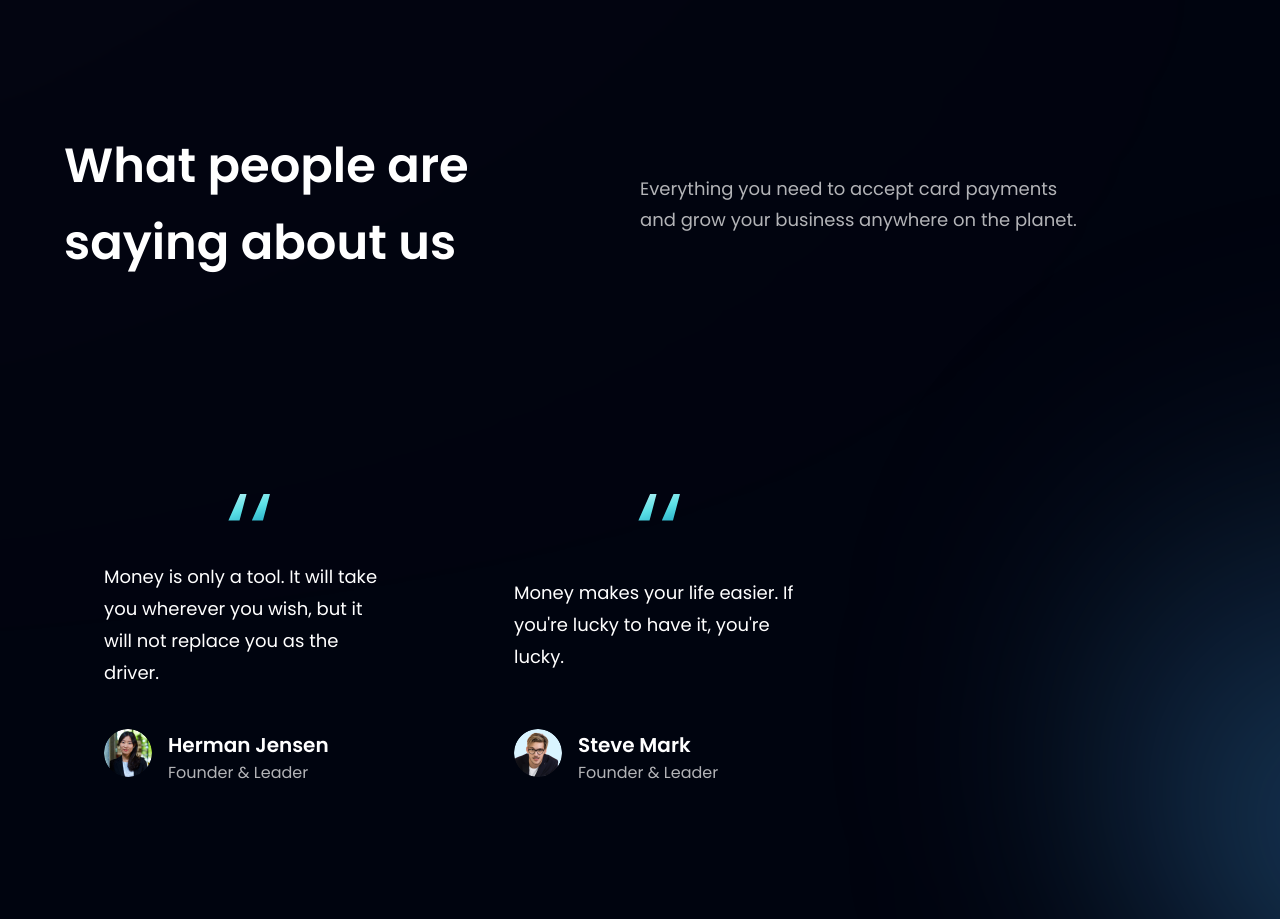
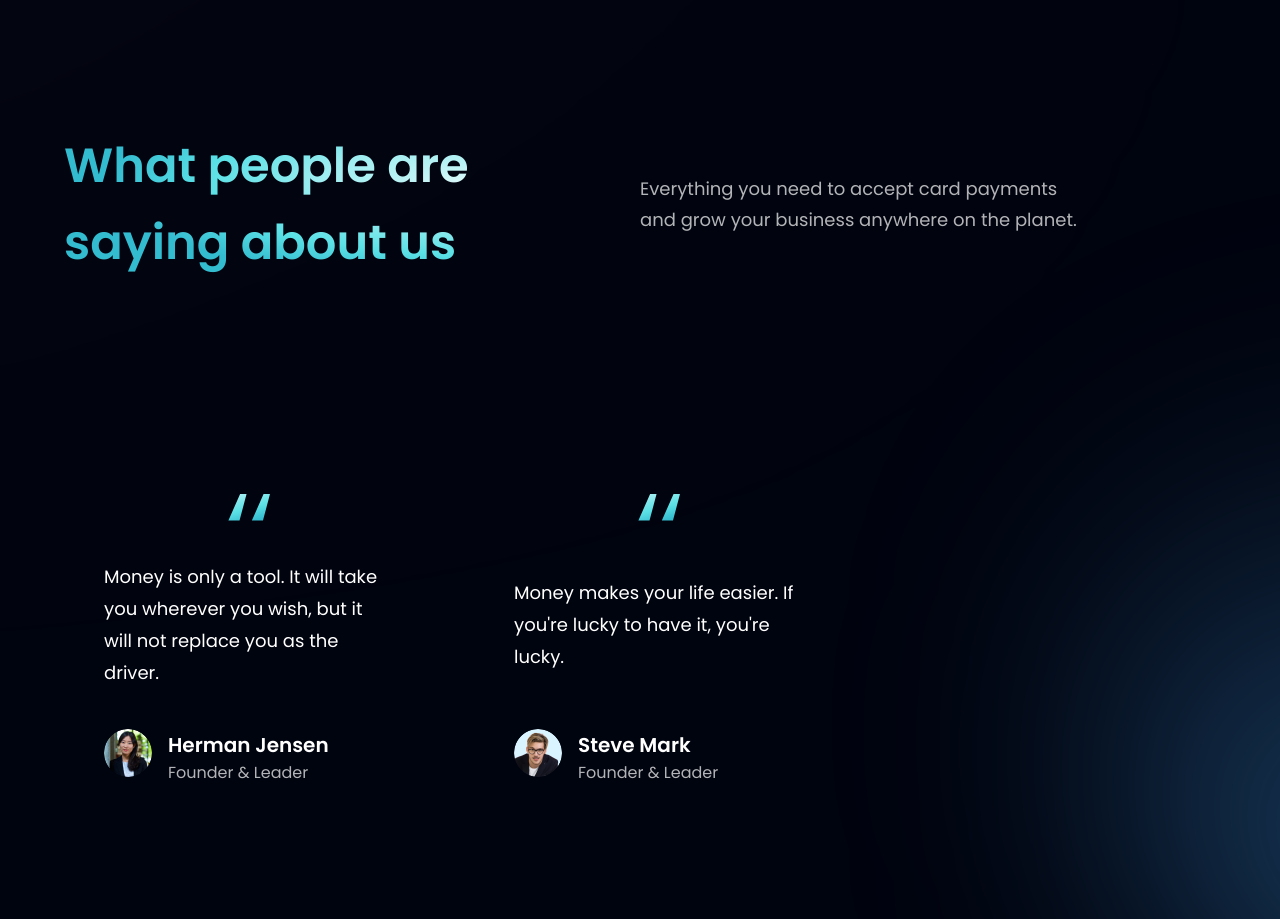
Before and after one commit to dev0cloo/banking-app, a React (Vite) app in the folder bankingApp/: page / in a window 1280 px wide. Shown: the part 2605-3524 px from the top of the page. Built offline with nearby package versions, Linux system fonts and the light colour scheme.

Commit message:
Update Testimonials with animations

```diff
--- a/bankingApp/src/components/Testimonials.jsx
+++ b/bankingApp/src/components/Testimonials.jsx
@@ -2,6 +2,8 @@ import React from "react";
 import { feedback } from "../constants";
 import styles, { layout } from "../style";
 import FeedbackCard from "./FeedbackCard";
+import { motion } from "framer-motion";
+import { textChild } from "./Variants";
 
 
 const Testimonials = () => (
@@ -14,15 +16,19 @@ const Testimonials = () => (
     <div
       className={`w-full flex md:flex-row flex-col sm:mb-16 justify-between items-center relative z-[1] mb-6`}
     >
-      <h2 className={styles.heading2}>
+      <motion.h2 variants={textChild} initial="hidden" whileInView="visible" className={`${styles.heading2} text-gradient`}>
         What people are
         <br className="sm:block hidden" /> saying about us
-      </h2>
+      </motion.h2>
       <div className="w-full md:mt-0 mt-6">
-        <p className={`${styles.paragraph} text-left max-w-[450px]`}>
+        <motion.p initial={{ x: 500, opacity: 0 }}
+          whileInView={{ x: 0, opacity: 1 }}
+          transition={{
+            duration: 1,
+            delay: 0,}} className={`${styles.paragraph} text-left max-w-[450px]`}>
           Everything you need to accept card payments and grow your business
           anywhere on the planet.
-        </p>
+        </motion.p>
       </div>
     </div>
     <div className={`flex flex-row flex-wrap justify-center sm:justify-start w-full feedback-container relative z-[1]  mt-20`}>
```
Also changed, not shown: bankingApp/src/components/Variants.jsx (+8 -1 lines).
